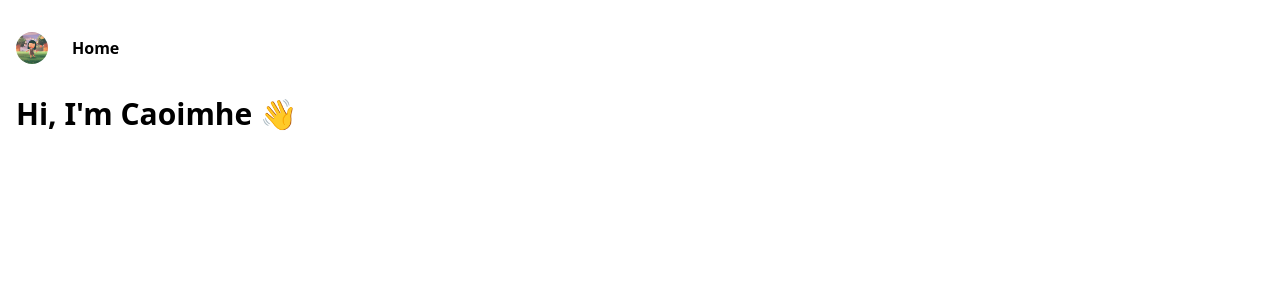
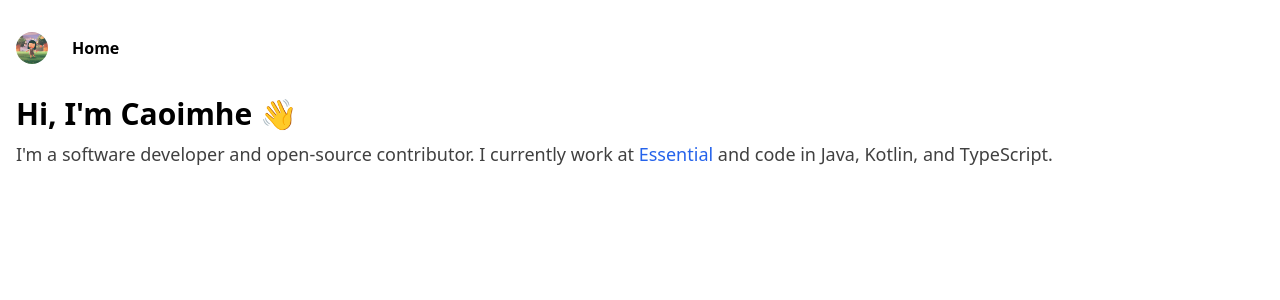
Before and after one commit to caoimhebyrne/caoimhe.dev, a SvelteKit app: page / in a window 1280 px wide. Shown: the top 300 px of the page. Built offline with nearby package versions, Linux system fonts and the light colour scheme; a web font is replaced by a local one.

Commit message:
Index: Add a basic introduction

```diff
--- /dev/null
+++ b/src/lib/components/typography/InlineLink.svelte
@@ -0,0 +1,15 @@
+<script lang="ts">
+  import clsx from "clsx";
+
+  export let href: string;
+  export let external: boolean = false;
+</script>
+
+<a
+  class="text-blue-600 transition-colors hover:text-blue-400 dark:text-blue-500 dark:hover:text-blue-300"
+  rel="noreferrer noopener"
+  target={external ? "_blank" : null}
+  {href}
+>
+  <slot />
+</a>
--- a/src/routes/+page.svelte
+++ b/src/routes/+page.svelte
@@ -1,5 +1,14 @@
 <script>
+  import InlineLink from "$lib/components/typography/InlineLink.svelte";
   import Title from "$lib/components/typography/Title.svelte";
 </script>
 
-<Title>Hi, I'm Caoimhe 👋</Title>
+<section class="flex flex-col gap-2">
+  <Title>Hi, I'm Caoimhe 👋</Title>
+
+  <h2 class="text-lg text-neutral-700 dark:text-neutral-300">
+    I'm a software developer and open-source contributor. I currently work at
+    <InlineLink href="https://essential.gg" external>Essential</InlineLink>
+    and code in Java, Kotlin, and TypeScript.
+  </h2>
+</section>
```
